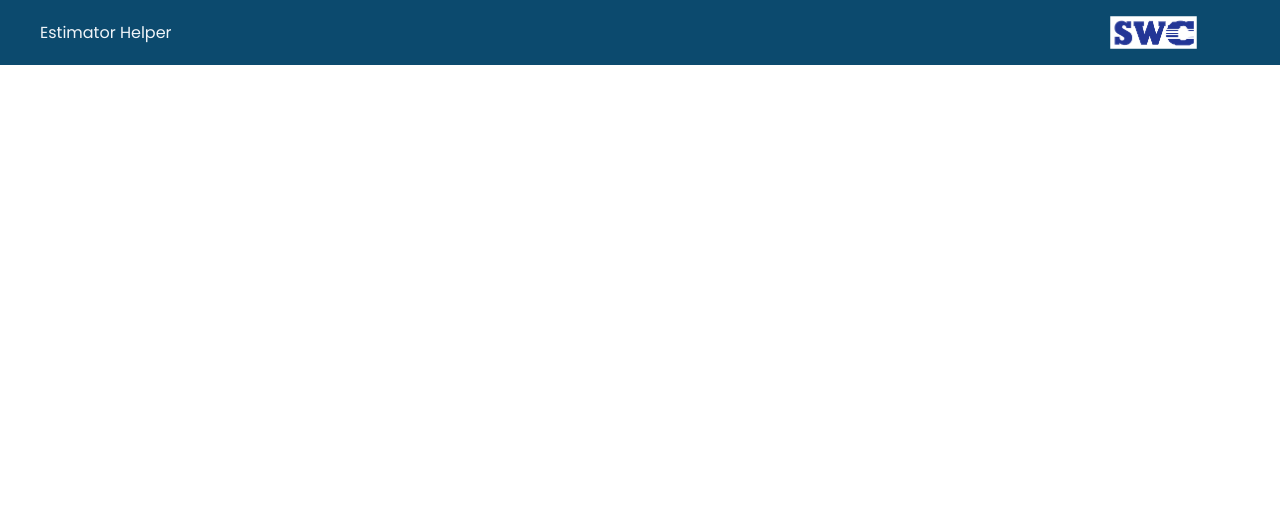
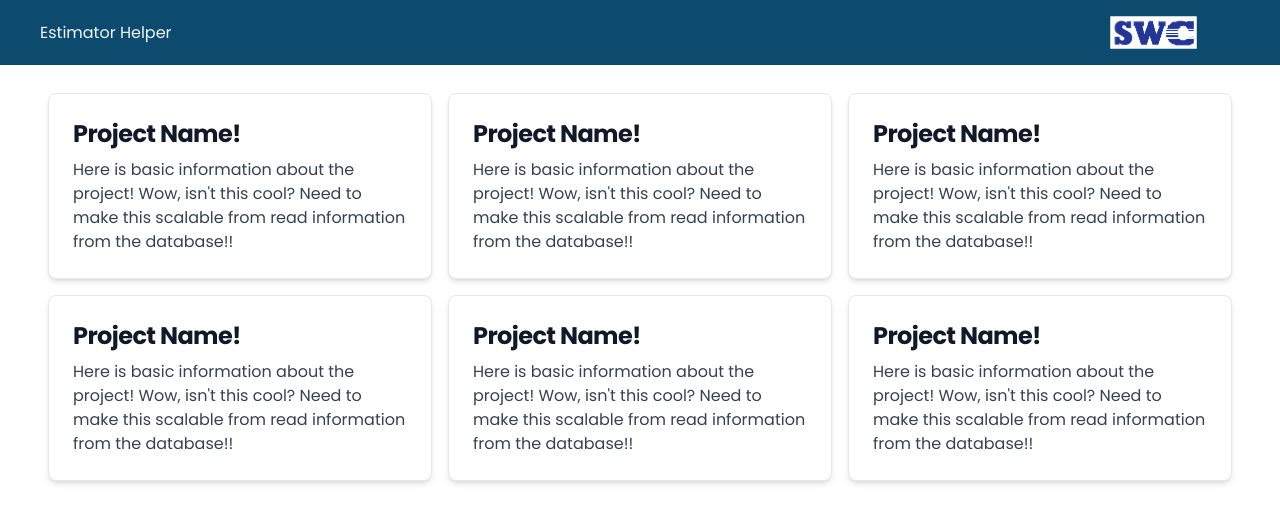
Before and after one commit to StanleyCooper/estimating-app, a React (Create React App) app: page / in a window 1280 px wide. Shown: the top 522 px of the page. Built offline with nearby package versions, Linux system fonts and the light colour scheme.

Commit message:
concept for BasicProject components

```diff
--- /dev/null
+++ b/src/Components/BasicProjectCard.js
@@ -0,0 +1,10 @@
+import React from 'react'
+
+export default function BasicProjectCard() {
+  return (
+    <a href='#' class="block p-6 max-w-sm bg-white rounded-lg border border-gray-200 shadow-md hover:bg-gray-100 dark:bg-gray-800 dark:border-gray-700 dark:hover:bg-gray-700">
+        <h5 class="mb-2 text-2xl font-bold tracking-tight text-gray-900 dark:text-white">Project Name!</h5>
+        <p class='font-normal text-gray-700 dark:text-gray-400'>Here is basic information about the project! Wow, isn't this cool? Need to make this scalable from read information from the database!!</p>
+    </a>
+  )
+}
--- /dev/null
+++ b/src/Components/BasicProjectList.js
@@ -0,0 +1,27 @@
+import React from 'react'
+import BasicProjectCard from './BasicProjectCard';
+
+export default function BasicProjectList() {
+  return (
+    <div class="flex flex-wrap mx-10 my-5">
+        <div class="px-2 py-2">
+            <BasicProjectCard />
+        </div>
+        <div class="px-2 py-2">
+            <BasicProjectCard />
+        </div>
+        <div class="px-2 py-2">
+            <BasicProjectCard />
+        </div>
+        <div class="px-2 py-2">
+            <BasicProjectCard />
+        </div>
+        <div class="px-2 py-2">
+            <BasicProjectCard />
+        </div>
+        <div class="px-2 py-2">
+            <BasicProjectCard />
+        </div>
+    </div>
+  )
+}
--- a/src/Layout/Layout.js
+++ b/src/Layout/Layout.js
@@ -1,10 +1,12 @@
 import React from "react";
 import Header from "./Header";
+import BasicProjectList from "../Components/BasicProjectList";
 
 function Layout() {
     return (
         <div>
             <Header />
+            <BasicProjectList />
         </div>
     );
 }
```
